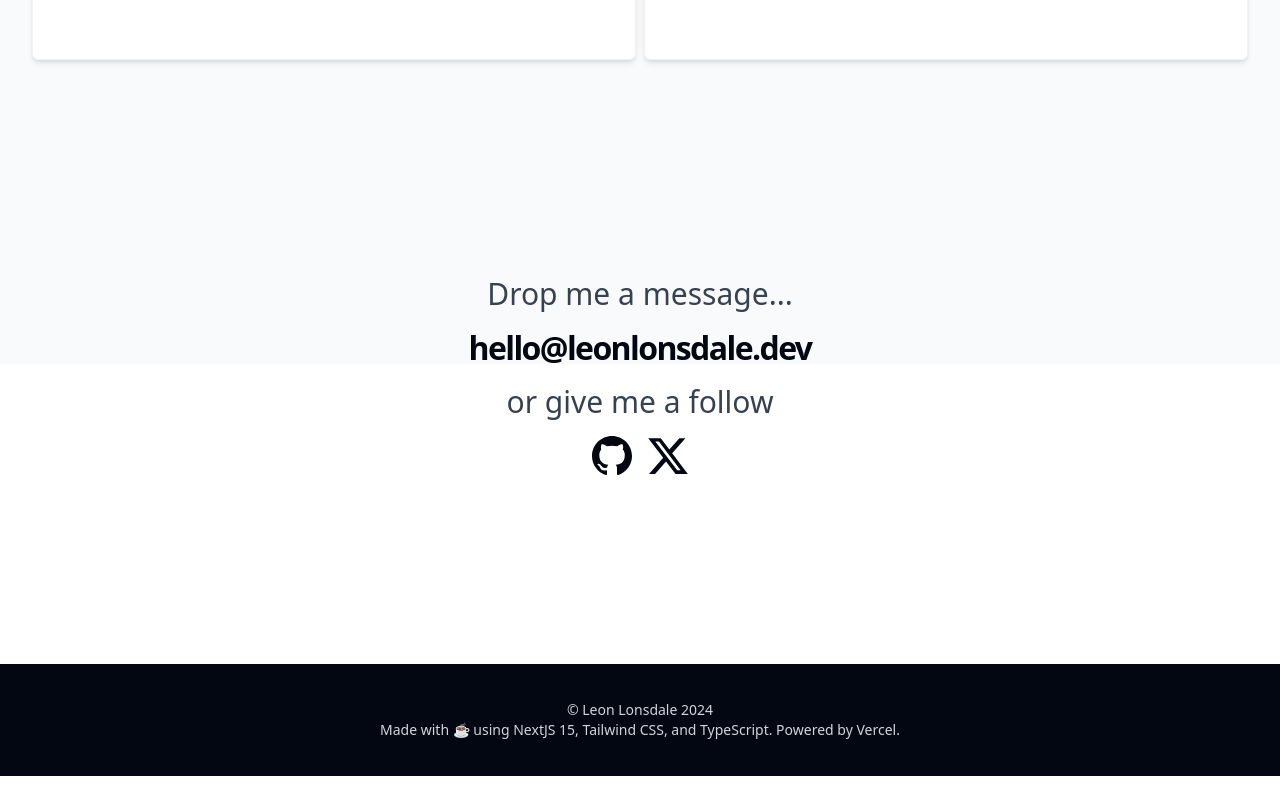
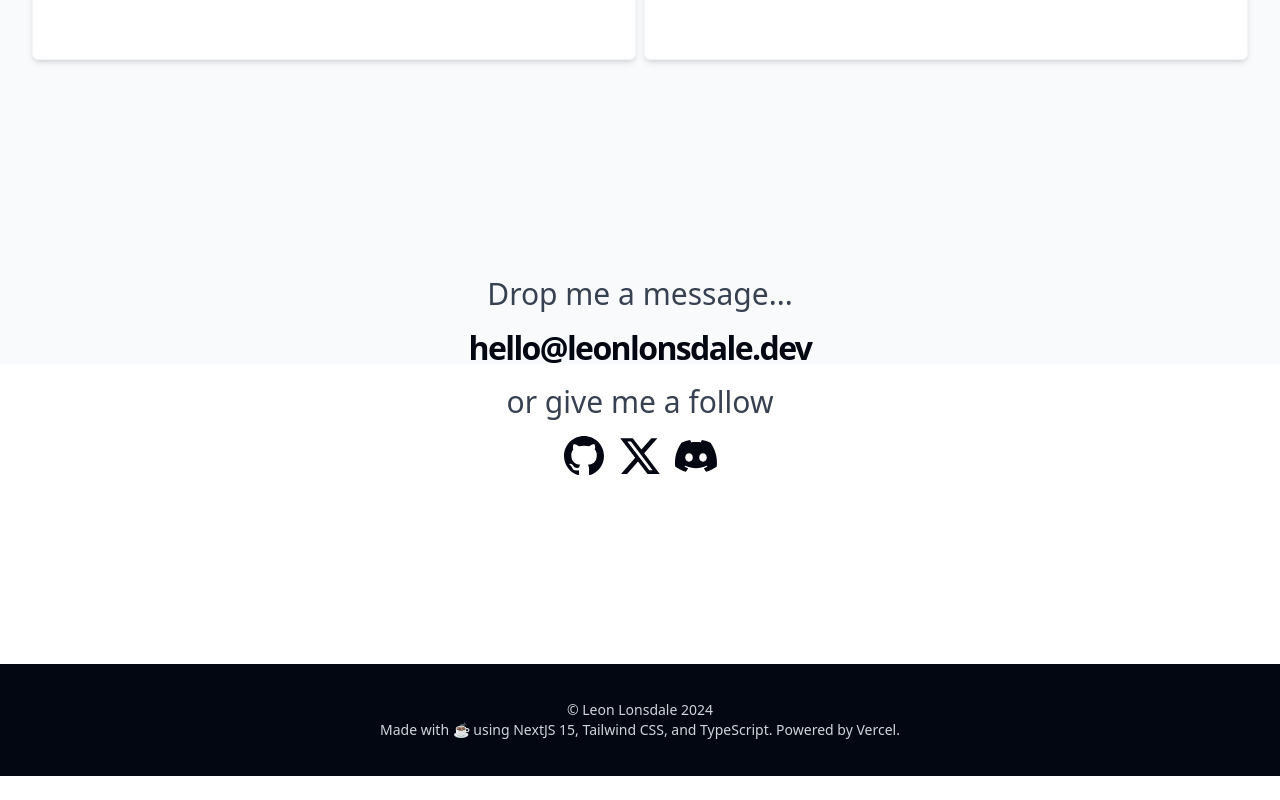
Before and after one commit to ionztorm/portfolio-v2, a Next.js app: page / in a window 1280 px wide. Shown: the part 3458-4258 px from the top of the page. Built offline with nearby package versions, Linux system fonts and the light colour scheme.

Commit message:
refactor contact and adjust some types

```diff
--- /dev/null
+++ b/src/features/homepage/sections/contact/components/copy-email-button.tsx
@@ -0,0 +1,27 @@
+import { useState } from 'react';
+import { CopyEmailButtonProps } from '../types/types';
+
+export const CopyEmailButton = ({ email }: CopyEmailButtonProps) => {
+	const [displayText, setDisplayText] = useState(email);
+	const copyEmail = async () => {
+		try {
+			await navigator.clipboard.writeText(email);
+			setDisplayText('Email Copied');
+			setTimeout(() => {
+				setDisplayText(email);
+			}, 2000);
+		} catch (err) {
+			console.error('Failed to copy!', err);
+		}
+	};
+	return (
+		<button
+			type='button'
+			onClick={copyEmail}
+			className='w-full cursor-pointer text-[2rem] font-extrabold tracking-tighter sm:transition-all sm:duration-300 sm:hover:text-gray-700 md:text-6xl lg:text-7xl'
+			title='Click me to copy email'
+		>
+			{displayText}
+		</button>
+	);
+};
--- /dev/null
+++ b/src/features/homepage/sections/contact/components/social-links.tsx
@@ -0,0 +1,15 @@
+import Link from 'next/link';
+import { SocialLinkProps } from '@/features/homepage/sections/contact/types/types';
+
+export const SocialLink = ({ url, icon }: SocialLinkProps) => {
+	const Icon = icon;
+	return (
+		<Link
+			href={url}
+			className='sm:transition-colors sm:duration-300 sm:hover:text-gray-700'
+			target='_blank'
+		>
+			<Icon className='size-8 md:size-12' />
+		</Link>
+	);
+};
--- a/src/features/homepage/sections/contact/contact.tsx
+++ b/src/features/homepage/sections/contact/contact.tsx
@@ -1,58 +1,27 @@
 'use client';
 
-import { useState } from 'react';
-import { RiGithubFill, RiTwitterXFill } from 'react-icons/ri';
-import Link from 'next/link';
 import { Container } from '@/components/utility/container';
+import { CopyEmailButton } from '@/features/homepage/sections/contact/components/copy-email-button';
+import { SocialLink } from '@/features/homepage/sections/contact/components/social-links';
+import { SocialLinks } from '@/features/homepage/sections/contact/lib/data';
 
 export const Contact = () => {
-	const [displayText, setDisplayText] = useState('hello@leonlonsdale.dev');
 	const email = 'hello@leonlonsdale.dev';
 
-	const copyEmail = async () => {
-		try {
-			await navigator.clipboard.writeText(email);
-			setDisplayText('Email Copied');
-			setTimeout(() => {
-				setDisplayText(email);
-			}, 2000);
-		} catch (err) {
-			console.error('Failed to copy!', err);
-		}
-	};
+	const SocialList = Object.entries(SocialLinks).map(([key, { url, icon }]) => (
+		<SocialLink key={key} url={url} icon={icon} />
+	));
 
 	return (
 		<Container className='relative grid w-full max-w-6xl gap-3 py-10 text-center'>
 			<p className='text-xl font-medium text-hero-subtext md:text-2xl lg:text-3xl'>
 				Drop me a message...
 			</p>
-			<button
-				type='button'
-				onClick={copyEmail}
-				className='w-full cursor-pointer text-[2rem] font-extrabold tracking-tighter sm:transition-all sm:duration-300 sm:hover:text-gray-700 md:text-6xl lg:text-7xl'
-				title='Click me to copy email'
-			>
-				{displayText}
-			</button>
+			<CopyEmailButton email={email} />
 			<p className='text-xl font-medium text-hero-subtext md:text-2xl lg:text-3xl'>
 				or give me a follow
 			</p>
-			<div className='flex items-center justify-center gap-2 w-full'>
-				<Link
-					href='https://github.com/ionztorm'
-					className='sm:transition-colors sm:duration-300 sm:hover:text-gray-700'
-					target='_blank'
-				>
-					<RiGithubFill className='size-8 md:size-12' />
-				</Link>
-				<Link
-					href='https://x.com/LeonLonsdale'
-					className='sm:transition-colors sm:duration-300 sm:hover:text-gray-700'
-					target='_blank'
-				>
-					<RiTwitterXFill className='size-8 md:size-12' />
-				</Link>
-			</div>
+			<div className='flex w-full items-center justify-center gap-2'>{SocialList}</div>
 		</Container>
 	);
 };
--- /dev/null
+++ b/src/features/homepage/sections/contact/lib/data.ts
@@ -0,0 +1,10 @@
+import { RiDiscordFill, RiGithubFill, RiTwitterXFill } from 'react-icons/ri';
+
+export const SocialLinks = {
+	github: { url: 'https://github.com/ionztorm', icon: RiGithubFill },
+	twitter: { url: 'https://x.com/LeonLonsdale', icon: RiTwitterXFill },
+	discord: { url: 'https://discord.gg/jdH8B8AMzr', icon: RiDiscordFill },
+} as const;
+
+export type TSocialLinks = typeof SocialLinks;
+export type TSocials = keyof TSocialLinks;
--- /dev/null
+++ b/src/features/homepage/sections/contact/types/types.ts
@@ -0,0 +1,10 @@
+import { TIconType } from '@/lib/types';
+
+export type CopyEmailButtonProps = {
+	email: string;
+};
+
+export type SocialLinkProps = {
+	url: string;
+	icon: TIconType;
+};
--- a/src/features/homepage/sections/skills/types/types.ts
+++ b/src/features/homepage/sections/skills/types/types.ts
@@ -1,8 +1,6 @@
-import type { IconType } from 'react-icons';
+import { TIconType } from '@/lib/types';
 
 export type TIconProps = Readonly<{ className?: string }>;
-
-export type TIconType = IconType | ((props: { className?: string }) => JSX.Element | null);
 
 export type TSkill = Readonly<{
 	name: string;
--- a/src/lib/types.ts
+++ b/src/lib/types.ts
@@ -1,4 +1,5 @@
 import type { PropsWithChildren } from 'react';
+import type { IconType } from 'react-icons';
 import { twScreens } from '@/hooks/use-viewport';
 
 export type TScreenSizes = keyof typeof twScreens;
@@ -7,6 +8,7 @@ export type ChildrenProps = Readonly<PropsWithChildren>;
 export type Theme = 'light' | 'dark' | 'system';
 export type UseLockBodyScroll = (isLocked: boolean) => void;
 
+export type TIconType = IconType | ((props: { className?: string }) => JSX.Element | null);
 export type TThemeContext = {
 	theme: Theme;
 	toggleTheme: (mode: Theme) => void;
```
